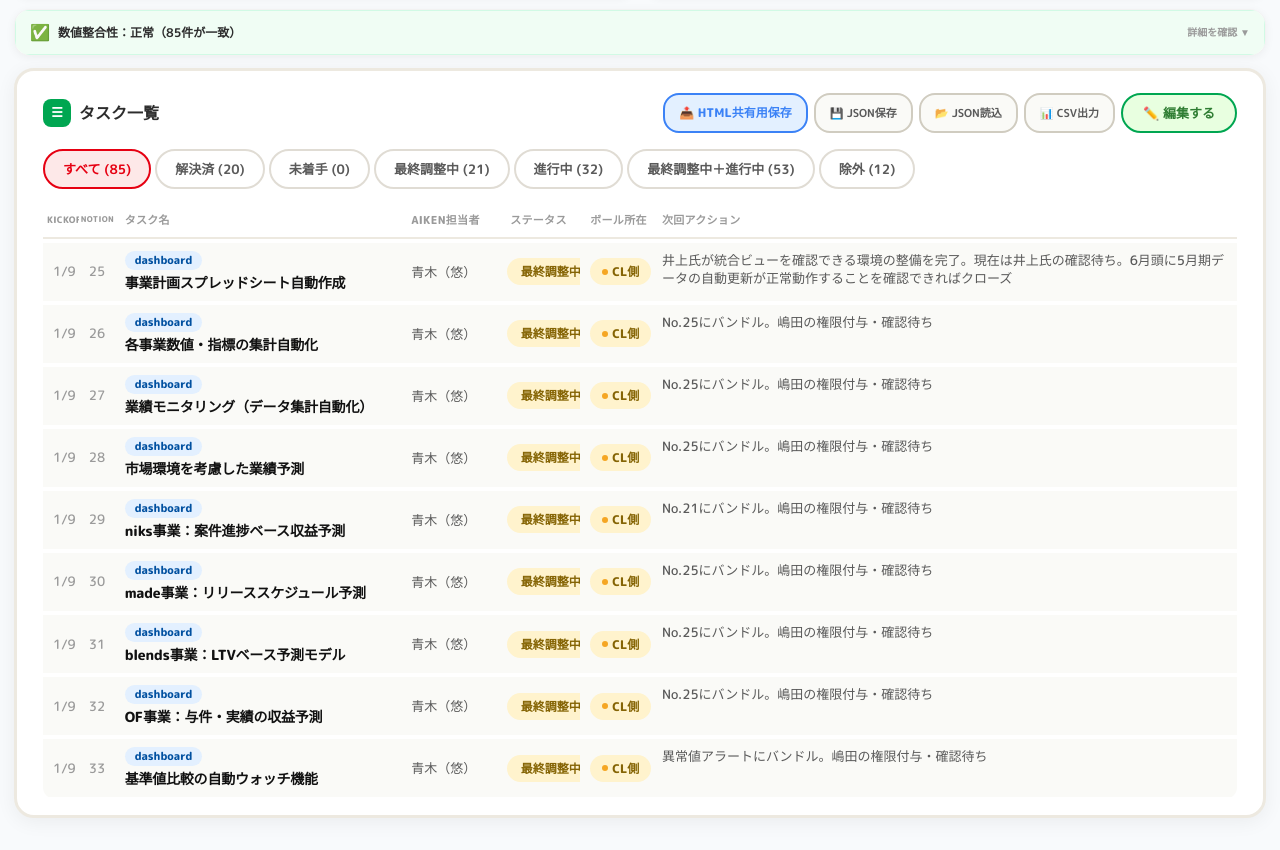
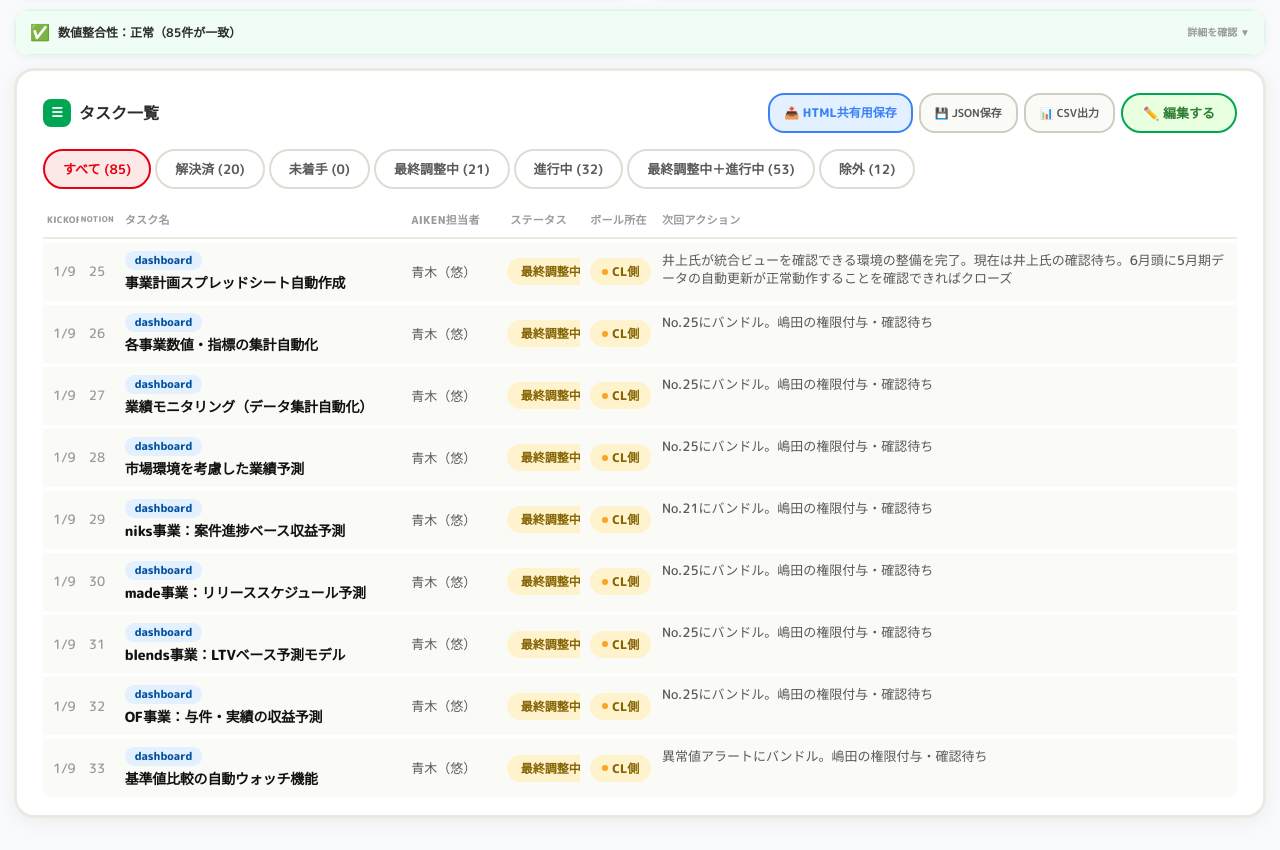
Before and after one commit to tsushima-oss/toridori-dashboard, a plain HTML site: page index.html in a window 1280 px wide. Shown: the part 1432-2282 px from the top of the page. Drawn offline with nearby package versions, Linux system fonts and the light colour scheme.

Commit message:
UI改善：JSON読込ボタンを非表示
Co-Authored-By: Claude Sonnet 4.6 <noreply@anthropic.com>

```diff
--- a/index.html
+++ b/index.html
@@ -440,7 +440,7 @@ body::before{content:'';position:fixed;inset:0;background-image:radial-gradient(
 <span id="exn-resolved-sub" style="display:none"></span>
 <span id="a4" style="display:none"></span>
 <div class="cd" style="padding-bottom:16px">
-  <div class="st" style="justify-content:space-between"><div style="display:flex;align-items:center;gap:8px"><div class="ic" style="background:var(--grn)">☰</div>タスク一覧</div><div style="display:flex;gap:6px;flex-wrap:wrap"><button class="tool-btn tool-btn-primary" onclick="exportHTML()" title="データ入りHTMLを保存。共有してもデータが消えません">📤 HTML共有用保存</button><button class="tool-btn" onclick="exportJSON()" title="データをJSONファイルで保存">💾 JSON保存</button><button class="tool-btn" onclick="document.getElementById('importInput').click()" title="JSONファイルからデータを読み込み">📂 JSON読込</button><input type="file" id="importInput" accept=".json" style="display:none" onchange="importJSON(event)"><button class="tool-btn" onclick="exportCSV()" title="CSV形式でダウンロード（Excel対応）">📊 CSV出力</button><button class="edit-btn" id="edit-btn" onclick="toggleEdit()">✏️ 編集する</button></div></div>
+  <div class="st" style="justify-content:space-between"><div style="display:flex;align-items:center;gap:8px"><div class="ic" style="background:var(--grn)">☰</div>タスク一覧</div><div style="display:flex;gap:6px;flex-wrap:wrap"><button class="tool-btn tool-btn-primary" onclick="exportHTML()" title="データ入りHTMLを保存。共有してもデータが消えません">📤 HTML共有用保存</button><button class="tool-btn" onclick="exportJSON()" title="データをJSONファイルで保存">💾 JSON保存</button><input type="file" id="importInput" accept=".json" style="display:none" onchange="importJSON(event)"><button class="tool-btn" onclick="exportCSV()" title="CSV形式でダウンロード（Excel対応）">📊 CSV出力</button><button class="edit-btn" id="edit-btn" onclick="toggleEdit()">✏️ 編集する</button></div></div>
   <div class="tc2" id="filters"></div>
   <div class="tbl-wrap">
     <table class="tt"><thead><tr>
```
